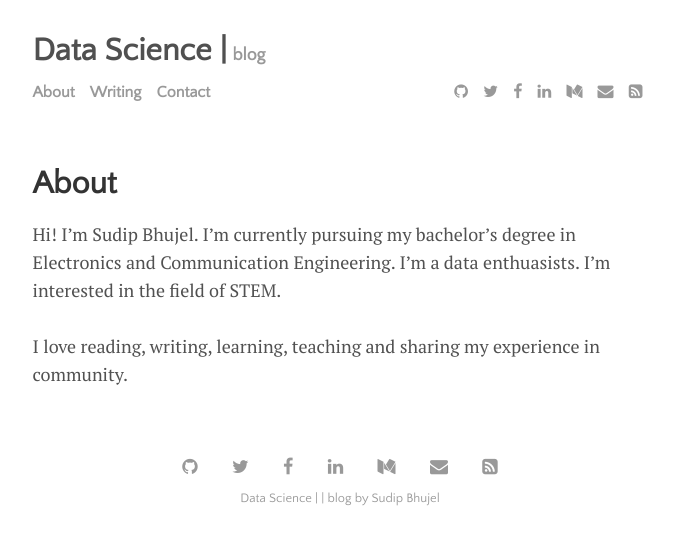
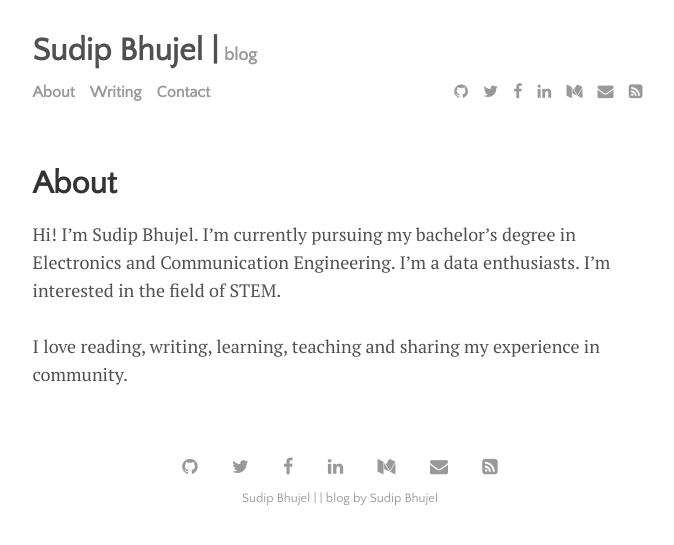
Before and after one commit to sudipbhujel/sudipbhujel.github.io, a Jekyll site: the page built from menu/about.md, in a window 1280 px wide. Shown: the top 545 px of the page, without its empty margins (300-974 px from the left). Built offline with Jekyll 4.4.1, drawn with Linux system fonts in a browser that asks for light colours.

Commit message:
title changed

```diff
--- a/_config.yml
+++ b/_config.yml
@@ -20,7 +20,7 @@ permalink:           none
 plugins:             [jekyll-paginate, jekyll-sitemap, jekyll-feed, jekyll-seo-tag]
 
 # Customise atom feed settings (this is where Jekyll-Feed gets configuration information)
-title:		           'Data Science |'
+title:		           'Sudip Bhujel |'
 description:	       'blog'
 author:              'Sudip Bhujel'
 
--- a/menu/about.md
+++ b/menu/about.md
@@ -3,5 +3,5 @@ layout: page
 title: About
 ---
 
-Hi! I'm Sudip Bhujel. I'm currently pursuing my bachelor's degree in Electronics and Communication Engineering. I'm a data enthuasists. I'm interested in the field of STEM. <br><br>
+Hi! I'm Sudip Bhujel. I'm currently pursuing my bachelor's degree in Electronics and Communication Engineering. I'm a data enthusiasts. I'm interested in the field of STEM. <br><br>
 I love reading, writing, learning, teaching and sharing my experience in community.
```
Also changed, not shown: 9 other files.
